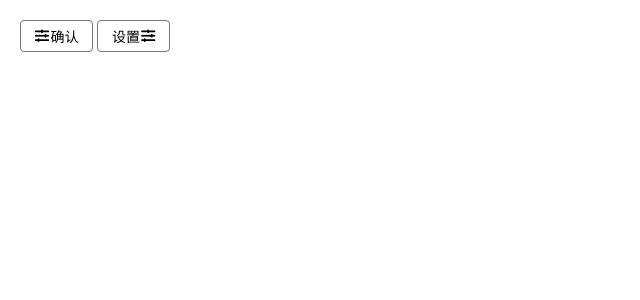
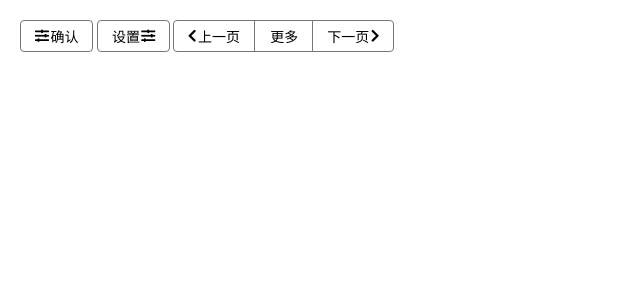
Before and after one commit to MR-zn/mes, a Vue app: page /#/ in a window 1280 px wide. Shown: the top 300 px of the page, without its empty margins (0-640 px from the left). Built offline with nearby package versions, Linux system fonts and the light colour scheme.

Commit message:
完成button group

```diff
--- a/index.html
+++ b/index.html
@@ -29,6 +29,12 @@
         <g-button icon="fas fa-sliders-h">确认</g-button>
         <g-button icon="fas fa-sliders-h" icon-position="right">设置</g-button>
         <!-- <g-button icon="fas fa-spinner" :loading=true>设置</g-button> -->
+
+        <g-button-group>
+            <g-button icon="fas fa-chevron-left">上一页</g-button>
+            <g-button>更多</g-button>
+            <g-button icon="fas fa-chevron-right" icon-position="right">下一页</g-button>
+        </g-button-group>
     </div>
     <script src="./src/main.js"></script>
 </body>
--- /dev/null
+++ b/src/components/button-group.vue
@@ -0,0 +1,41 @@
+<template>
+    <div class="g-button-group">
+        <slot></slot>
+    </div>
+</template>
+
+<script>
+export default {
+
+}
+</script>
+
+<style>
+    .g-button-group {
+        display: inline-flex;
+        vertical-align: middle;
+        justify-content: center;
+    }
+
+    .g-button-group .g-button {
+        border-radius: 0;
+        margin-left: -1px;
+    }
+
+    .g-button-group .g-button:first-child {
+        border-top-left-radius: 4px;
+        border-bottom-left-radius: 4px;
+    }
+
+    .g-button-group .g-button:last-child {
+        border-top-right-radius: 4px;
+        border-bottom-right-radius: 4px;
+    }
+
+    .g-button-group .g-button:hover {
+        position: relative;
+        z-index: 1;
+    }
+
+
+</style>
--- a/src/components/button.vue
+++ b/src/components/button.vue
@@ -45,9 +45,9 @@ export default {
     transition: all 0.2s;
     cursor: pointer;
     display: inline-flex;
+    align-items: center;
     justify-content: center;
     vertical-align: middle;
-    align-items: center;
 }
 
 .g-button:before,span {
--- a/src/main.js
+++ b/src/main.js
@@ -2,9 +2,11 @@ import Vue from 'vue'
 import App from './App' /*引入App这个组件*/
 import router from './router' /*引入路由配置*/
 import Button from './components/button'
+import ButtonGroup from './components/button-group'
   Vue.config.productionTip = false
 
 Vue.component('g-button', Button)
+Vue.component('g-button-group', ButtonGroup)
 
   /* eslint-disable no-new */
   new Vue({
```
